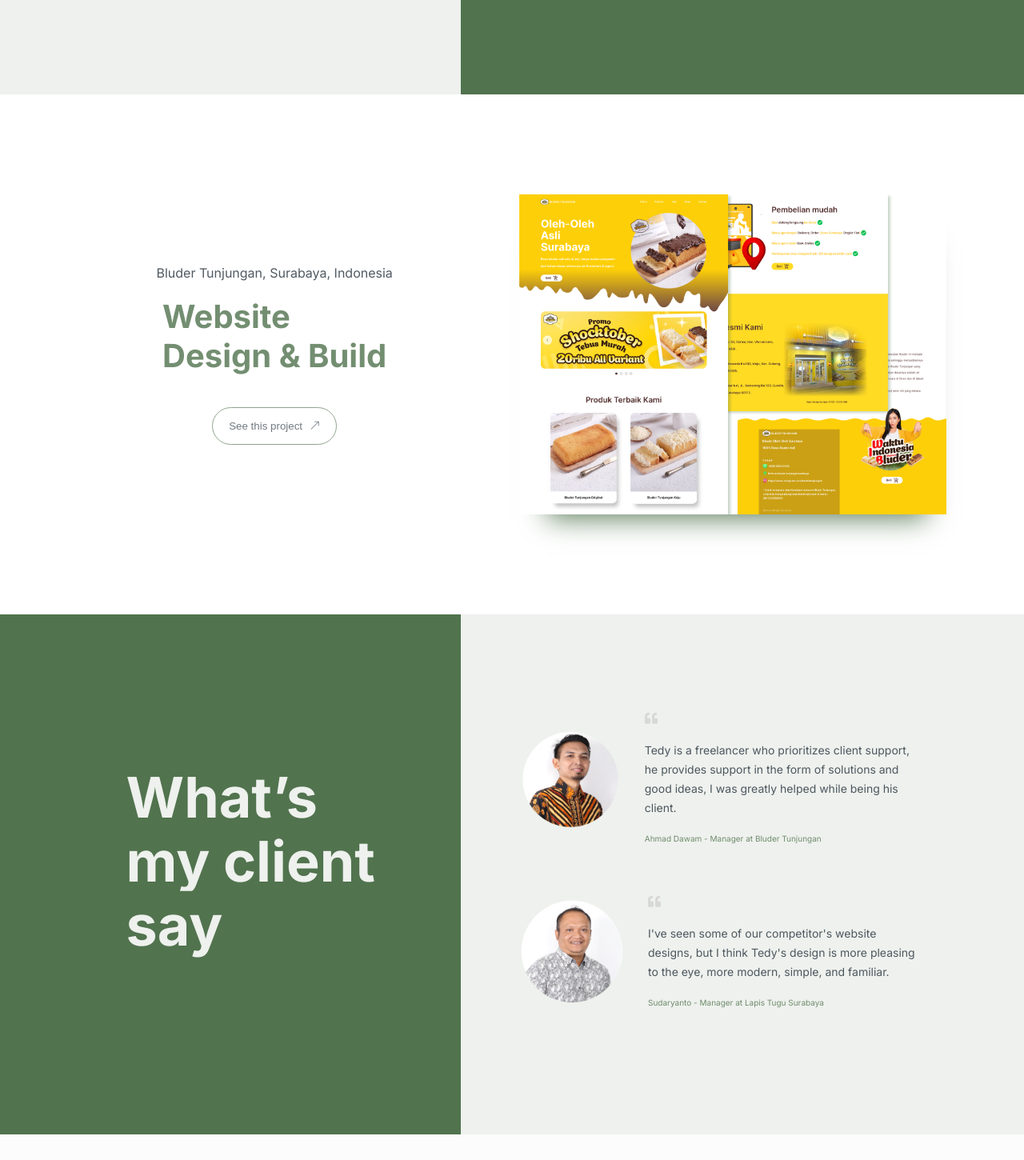
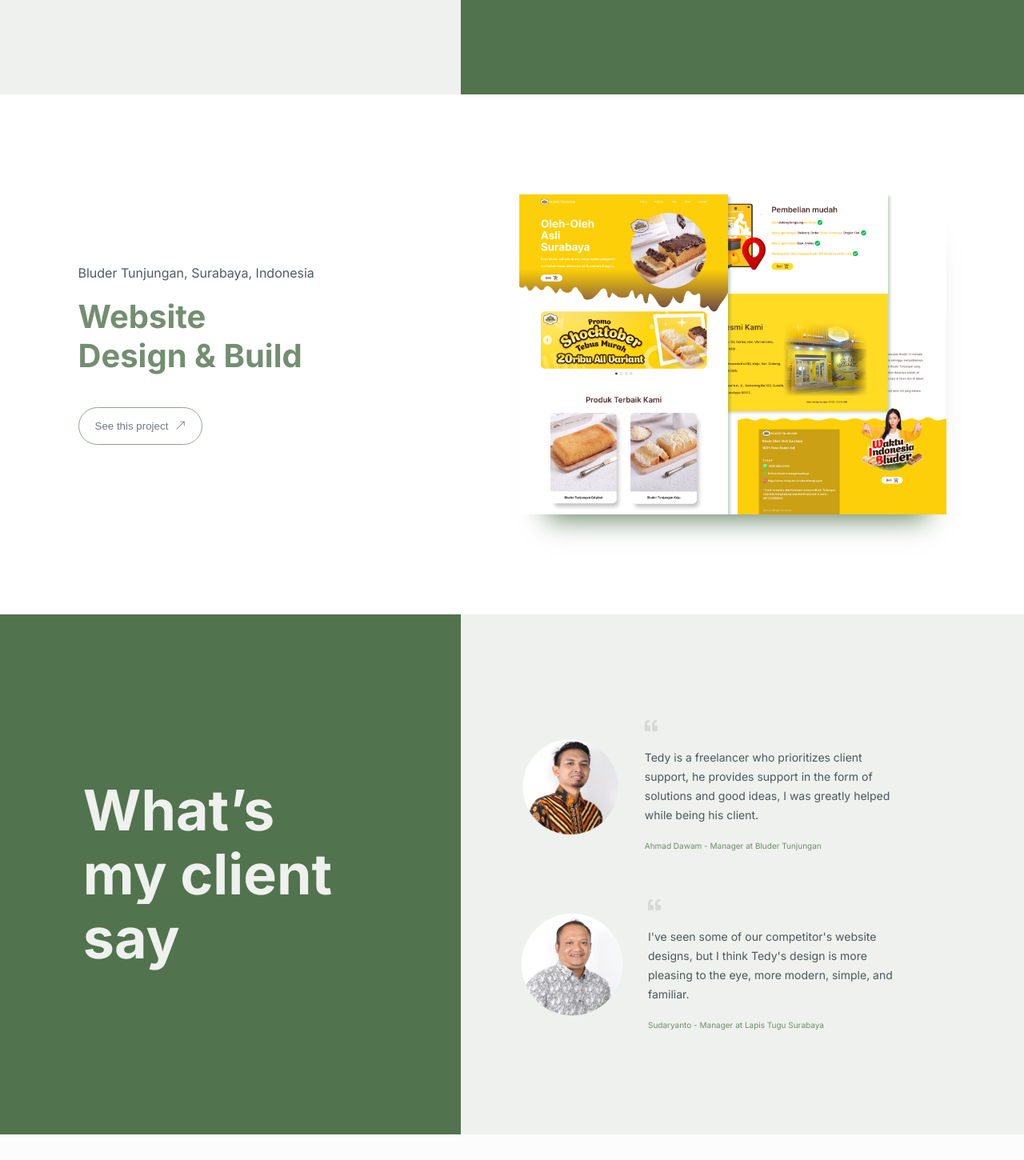
Before and after one commit to tedymaradho/maradho, a React (Vite) app: page / in a window 1280 px wide. Shown: the part 1440-2890 px from the top of the page at 80% size. Built offline with nearby package versions, Linux system fonts and the light colour scheme; the HTML template or start-up script is replaced by a standard one.

Commit message:
margin fixed

```diff
--- a/package.json
+++ b/package.json
@@ -13,6 +13,7 @@
     "react": "^18.2.0",
     "react-dom": "^18.2.0",
     "react-icons": "^4.7.1",
+    "react-router-dom": "^6.6.1",
     "styled-components": "^5.3.6"
   },
   "devDependencies": {
--- a/src/App.jsx
+++ b/src/App.jsx
@@ -2,13 +2,18 @@ import { ThemeProvider } from "styled-components";
 import { theme } from "./styles/Theme";
 import { GlobalStyle } from "./styles/Global";
 import Home from "./pages/Home";
+import { BrowserRouter, Route, Routes } from "react-router-dom";
 
 function App() {
   return (
-    <ThemeProvider theme={theme}>
-      <GlobalStyle />
-      <Home />
-    </ThemeProvider>
+    <BrowserRouter>
+      <ThemeProvider theme={theme}>
+        <GlobalStyle />
+        <Routes>
+          <Route path="/" element={<Home />} />
+        </Routes>
+      </ThemeProvider>
+    </BrowserRouter>
   );
 }
 
--- a/src/components/Footer.jsx
+++ b/src/components/Footer.jsx
@@ -77,6 +77,7 @@ const Left = styled.div`
 const LogoBox = styled.div`
   display: flex;
   align-items: center;
+  justify-content: center;
   gap: 10px;
 `;
 
@@ -92,6 +93,7 @@ const LogoName = styled.span`
 
 const Title = styled.h1`
   @media ${device.mobileS} {
+    text-align: center;
     font-size: 45px;
     line-height: 70px;
   }
--- a/src/components/Portfolio.jsx
+++ b/src/components/Portfolio.jsx
@@ -15,7 +15,7 @@ const Container = styled.div`
     gap: 60px;
   }
   @media ${device.tablet} {
-    width: 100%;
+    max-width: 100%;
     display: grid;
     grid-template-columns: 1fr 1fr;
   }
@@ -33,6 +33,7 @@ const Left = styled.div`
   }
 
   @media ${device.tablet} {
+    align-items: start;
     text-align: left;
   }
 
--- a/src/components/Testimoni.jsx
+++ b/src/components/Testimoni.jsx
@@ -5,34 +5,41 @@ import { device } from "../styles/Device";
 import styled from "styled-components";
 
 const Container = styled.div`
+  height: 100%;
+
   @media ${device.mobileS} {
     width: 100vh;
     display: flex;
     flex-direction: column;
-    padding: 0 30px;
+    gap: 80px;
+    padding: 55px;
   }
   @media ${device.tablet} {
     width: 100%;
-    height: 100%;
     display: grid;
     grid-template-columns: 1fr 1fr;
-    text-align: left;
+    gap: 0;
   }
 `;
 
 const Left = styled.div`
+  height: 100%;
   @media ${device.mobileS} {
+    width: 50vw;
     transform: translateY(-5%);
+  }
+  @media ${device.tablet} {
+    width: 100%;
+    transform: translateY(0);
+    transform: translateX(-10%);
   }
 `;
 
 const TitleBox = styled.div`
-  height: 325px;
+  height: 100%;
+  width: 100%;
   display: flex;
   align-items: center;
-  justify-content: flex-start;
-  text-align: left;
-  padding: 0 30px;
 `;
 
 const Title = styled.h1`
@@ -54,18 +61,16 @@ const BgSpan = styled.span`
 
 const Right = styled.div`
   display: flex;
+  flex-direction: column;
 
   @media ${device.mobileS} {
-    height: 325px;
-    flex-direction: column;
-    align-items: flex-start;
-    justify-content: center;
     gap: 30px;
     transform: translateY(-5%);
   }
 
   @media ${device.tablet} {
     gap: 60px;
+    transform: translateY(0);
   }
 `;
 
--- a/src/pages/Home.jsx
+++ b/src/pages/Home.jsx
@@ -10,6 +10,10 @@ import { device } from "../styles/Device";
 import styled, { css } from "styled-components";
 
 const Container = styled.div`
+  max-width: 1366px;
+  margin: 0 auto;
+  box-shadow: 0 0 20px rgba(81, 115, 78, 0.9);
+
   > * {
     overflow: hidden;
     background-color: white;
@@ -88,7 +92,7 @@ const ServiceShape = styled.div`
   }
 `;
 
-const SectionProject = styled.div`
+const SectionPortfolio = styled.div`
   ${SectionDefault}
 `;
 
@@ -96,8 +100,11 @@ const SectionTestimoni = styled.div`
   ${SectionDefault}
   background-color: transparent;
   position: relative;
-
+  @media ${device.mobileS} {
+    width: 100vw;
+  }
   @media ${device.tablet} {
+    width: 100%;
     display: flex;
     align-items: center;
     justify-content: flex-start;
@@ -149,11 +156,11 @@ function Home() {
         </Wrapper>
         <ServiceShape />
       </SectionService>
-      <SectionProject>
+      <SectionPortfolio>
         <Wrapper>
           <Portfolio />
         </Wrapper>
-      </SectionProject>
+      </SectionPortfolio>
       <SectionTestimoni>
         <Wrapper>
           <Testimoni />
--- a/src/styles/Global.jsx
+++ b/src/styles/Global.jsx
@@ -8,7 +8,7 @@ export const GlobalStyle = createGlobalStyle`
 }
 
 html {
-  background-color: ${(props) => props.theme.bg};;
+  background-color: ${(props) => props.theme.bg};
 }
 
 body {
```
Also changed, not shown: 1 other file (tests, documents, lock files or other folders).
